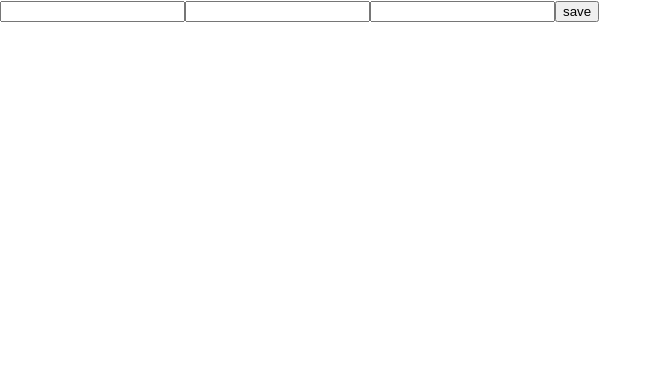
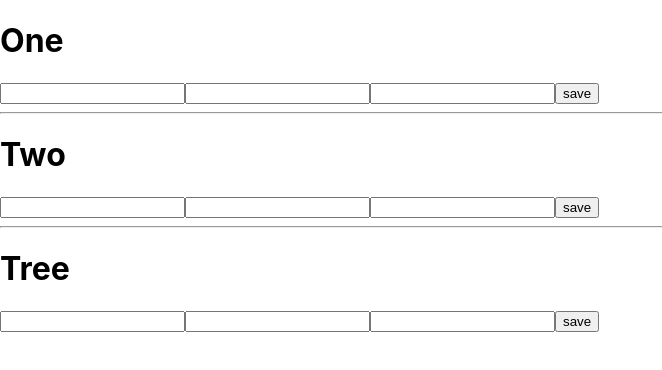
Before and after one commit to IgorSamagalskyi/react_lessons_octen, a React (Create React App) app: page / in a window 1280 px wide. Shown: the top 370 px of the page, without its empty margins (0-662 px from the left). Built offline with nearby package versions, Linux system fonts and the light colour scheme.

Commit message:
three options for collecting information from forms

```diff
--- a/src/App.js
+++ b/src/App.js
@@ -1,10 +1,20 @@
 import "./App.css";
-import Form from "./components/form/Form";
+import SuperFormTree from "./components/form/SuperFoemTree";
+// import Form from "./components/form/Form";
+import SuperForm from "./components/form/SuperForm";
+import SuperFormTwo from "./components/form/SuperFormTwo";
 
 function App() {
-  return <div className="products">
-		<Form/>
-	</div>;
+  return (
+    <div className="products">
+      {/* <Form/> */}
+      <SuperForm />
+      <hr />
+      <SuperFormTwo />
+      <hr />
+      <SuperFormTree />
+    </div>
+  );
 }
 
 export default App;
--- /dev/null
+++ b/src/components/form/SuperFoemTree.js
@@ -0,0 +1,34 @@
+import { createRef } from "react";
+import { saveUser } from "../../services/user.api.service";
+
+function SuperFormTree() {
+  let refObject = createRef();
+
+  let save = (e) => {
+    e.preventDefault();
+    console.log(e.target.username.value);
+    console.log(e.target.email.value);
+    console.log(e.target.password.value);
+    let userToSave = {
+      username: refObject.current.username.value,
+      email: refObject.current.email.value,
+      password: refObject.current.password.value,
+    };
+
+    saveUser(userToSave);
+  };
+
+  return (
+    <div>
+      <h1>Tree</h1>
+      <form onSubmit={save} ref={refObject}>
+        <input type="text" name={"username"}></input>
+        <input type="email" name={"email"}></input>
+        <input type="password" name={"password"}></input>
+        <button>save</button>
+      </form>
+    </div>
+  );
+}
+
+export default SuperFormTree;
--- /dev/null
+++ b/src/components/form/SuperForm.js
@@ -0,0 +1,57 @@
+import { useState } from "react";
+import { saveUser } from "../../services/user.api.service";
+
+function SuperForm() {
+  let [username, SetUsername] = useState("");
+  let [email, SetEmail] = useState("");
+  let [password, SetPassword] = useState("");
+
+  let onUsernameChange = (e) => {
+    console.log(e.target.value);
+    SetUsername(e.target.value);
+  };
+  let onEmailChange = (e) => {
+    console.log(e.target.value);
+    SetEmail(e.target.value);
+  };
+  let onPasswordChange = (e) => {
+    console.log(e.target.value);
+    SetPassword(e.target.value);
+  };
+
+  let userToSave = { username: username, email: email, password: password };
+
+  let save = (e) => {
+    e.preventDefault();
+    saveUser(userToSave);
+  };
+
+  return (
+    <div>
+      <h1>One</h1>
+      <form onSubmit={save}>
+        <input
+          type="text"
+          name={"username"}
+          value={username}
+          onChange={onUsernameChange}
+        ></input>
+        <input
+          type="email"
+          name={"email"}
+          value={email}
+          onChange={onEmailChange}
+        ></input>
+        <input
+          type="password"
+          name={"password"}
+          value={password}
+          onChange={onPasswordChange}
+        ></input>
+        <button>save</button>
+      </form>
+    </div>
+  );
+}
+
+export default SuperForm;
--- /dev/null
+++ b/src/components/form/SuperFormTwo.js
@@ -0,0 +1,49 @@
+import { useState } from "react";
+import { saveUser } from "../../services/user.api.service";
+
+function SuperFormTwo() {
+  let [formState, setFormState] = useState({
+    username: "",
+    email: "",
+    password: "",
+  });
+
+  let onFormInputChange = (e) => {
+    setFormState({ ...formState, [e.target.name]: e.target.value });
+  };
+
+  let save = (e) => {
+    e.preventDefault();
+    console.log(formState);
+    saveUser(formState);
+  };
+
+  return (
+    <div>
+      <h1>Two</h1>
+      <form onSubmit={save}>
+        <input
+          type="text"
+          name={"username"}
+          value={formState.username}
+          onChange={onFormInputChange}
+        ></input>
+        <input
+          type="email"
+          name={"email"}
+          value={formState.email}
+          onChange={onFormInputChange}
+        ></input>
+        <input
+          type="password"
+          name={"password"}
+          value={formState.password}
+          onChange={onFormInputChange}
+        ></input>
+        <button>save</button>
+      </form>
+    </div>
+  );
+}
+
+export default SuperFormTwo;
```
